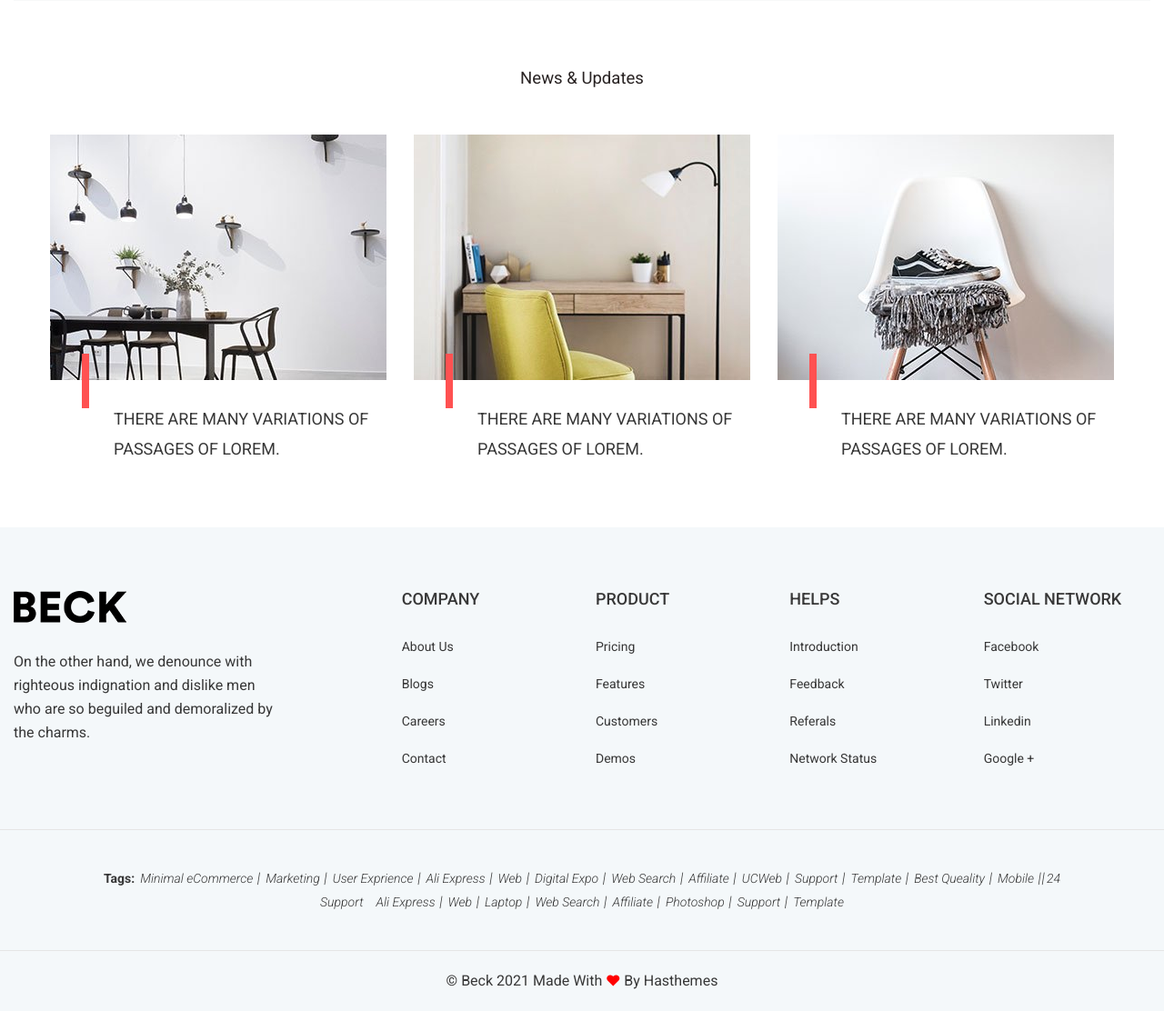
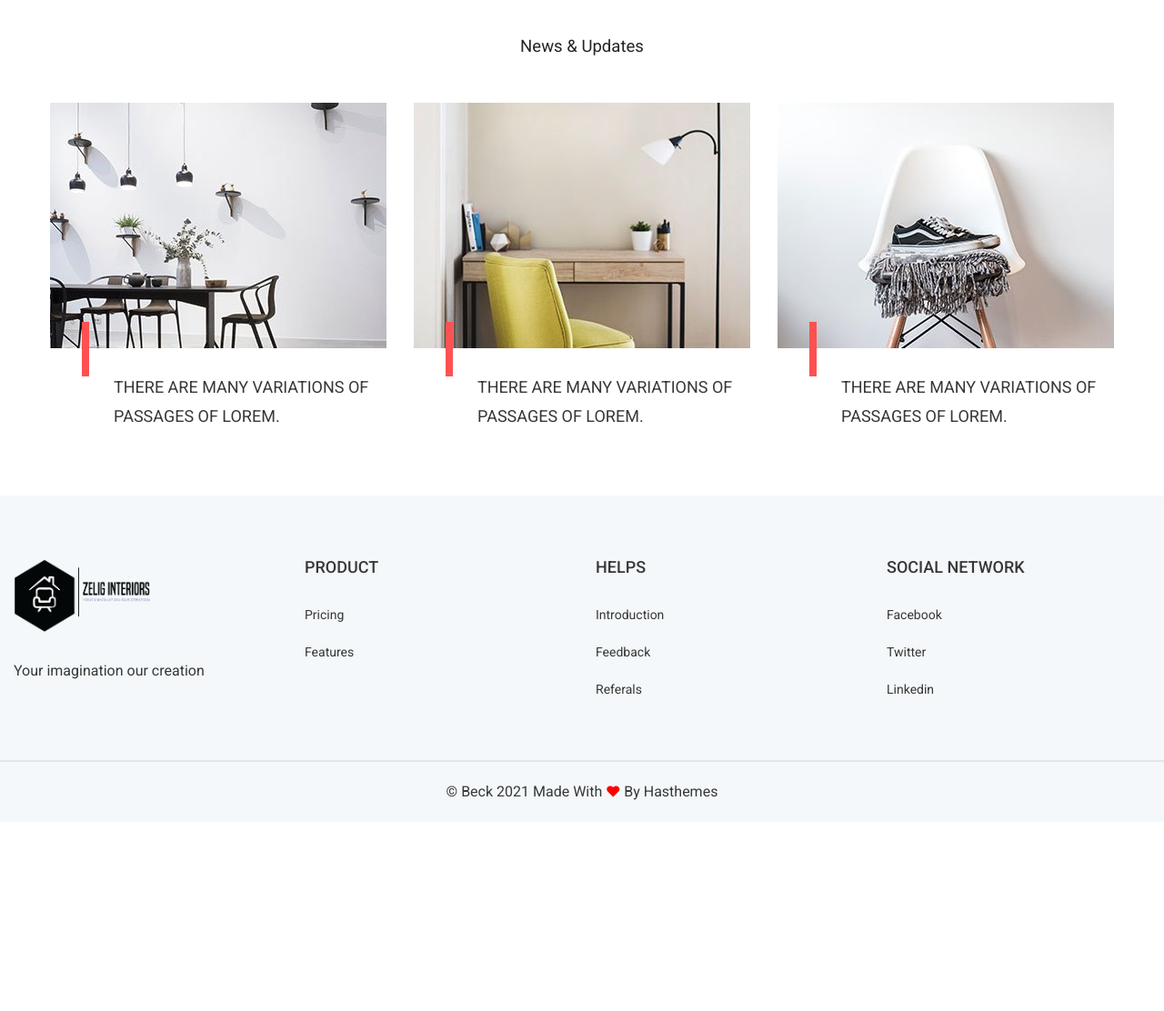
Before and after one commit to peter88tom/zelig_interiors, a Django app: page /store in a window 1280 px wide. Shown: the part 3215-4327 px from the top of the page at 91% size. After the commit the page ends 4095 px from the top, so only its background shows below. Run offline with Django 3.2, Linux system fonts and the light colour scheme; some libraries are stand-ins or nearby versions.

Commit message:
Clean up footer and top menu

```diff
--- a/store/templates/partials/footer.html
+++ b/store/templates/partials/footer.html
@@ -6,39 +6,25 @@
                             <div class="footer-widget">
                                 <div class="textwidget">
                                     <figure class="footer-logo mb--30">
-                                        <img src="{% static 'assets/img/logo/logo.png' %}" alt="Logo">
+                                        <img src="{% static 'assets/img/logo/zelig_logo.png' %}" alt="Logo" width="150" height="80">
                                     </figure>
-                                    <p>On the other hand, we denounce with righteous indignation and dislike men who are so beguiled and demoralized by the charms. </p>
+                                    <p>Your imagination our creation </p>
                                 </div>
                             </div>
                         </div>
-                        <div class="col-lg-2 col-sm-3 offset-lg-1 offset-sm-2 mb-md--45">
-                            <div class="footer-widget">
-                                <h3 class="widget-title mb--35 mb-sm--20">Company</h3>
-                                <div class="footer-widget">
-                                    <ul class="footer-menu">
-                                        <li><a href="index.html">About Us</a></li>
-                                        <li><a href="blog.html">Blogs</a></li>
-                                        <li><a href="#">Careers</a></li>
-                                        <li><a href="contact-us.html">Contact</a></li>
-                                    </ul>
-                                </div>
-                            </div>
-                        </div>
-                        <div class="col-lg-2 col-sm-4 offset-md-1 offset-lg-0 mb-xs--45">
+
+                        <div class="col-lg-3 col-sm-4 offset-md-1 offset-lg-0 mb-xs--45">
                             <div class="footer-widget">
                                 <h3 class="widget-title mb--35 mb-sm--20">Product</h3>
                                 <div class="footer-widget">
                                     <ul class="footer-menu">
                                         <li><a href="#">Pricing</a></li>
                                         <li><a href="#">Features</a></li>
-                                        <li><a href="#">Customers</a></li>
-                                        <li><a href="#">Demos</a></li>
                                     </ul>
                                 </div>
                             </div>
                         </div>
-                        <div class="col-lg-2 col-sm-4 mb-xs--45">
+                        <div class="col-lg-3 col-sm-4 mb-xs--45">
                             <div class="footer-widget">
                                 <h3 class="widget-title mb--35 mb-sm--20">Helps</h3>
                                 <div class="footer-widget">
@@ -46,12 +32,12 @@
                                         <li><a href="#">Introduction</a></li>
                                         <li><a href="#">Feedback</a></li>
                                         <li><a href="#">Referals</a></li>
-                                        <li><a href="#">Network Status</a></li>
+
                                     </ul>
                                 </div>
                             </div>
                         </div>
-                        <div class="col-lg-2 col-md-3 col-sm-4">
+                        <div class="col-lg-3 col-md-3 col-sm-4">
                             <div class="footer-widget">
                                 <h3 class="widget-title mb--35 mb-sm--20">Social Network</h3>
                                 <div class="footer-widget">
@@ -59,7 +45,7 @@
                                         <li><a href="#">Facebook</a></li>
                                         <li><a href="#">Twitter</a></li>
                                         <li><a href="#">Linkedin</a></li>
-                                        <li><a href="#">Google +</a></li>
+
                                     </ul>
                                 </div>
                             </div>
@@ -67,41 +53,7 @@
                     </div>
                 </div>
             </div>
-            <div class="footer-middle ptb--40">
-                <div class="container">
-                    <div class="row justify-content-center">
-                        <div class="col-lg-11">
-                            <div class="footer-widget">
-                                <div class="taglist">
-                                    <span>Tags:</span>
-                                    <a href="#">Minimal eCommerce</a>
-                                    <a href="#">Marketing</a>
-                                    <a href="#">User Exprience</a>
-                                    <a href="#">Ali Express</a>
-                                    <a href="#">Web</a>
-                                    <a href="#">Digital Expo</a>
-                                    <a href="#">Web Search</a>
-                                    <a href="#">Affiliate</a>
-                                    <a href="#">UCWeb</a>
-                                    <a href="#">Support</a>
-                                    <a href="#">Template</a>
-                                    <a href="#">Best Queality</a>
-                                    <a href="#">Mobile</a>
-                                    <a href="#">24 Support</a>
-                                    <a href="#">Ali Express</a>
-                                    <a href="#">Web</a>
-                                    <a href="#">Laptop</a>
-                                    <a href="#">Web Search</a>
-                                    <a href="#">Affiliate</a>
-                                    <a href="#">Photoshop</a>
-                                    <a href="#">Support</a>
-                                    <a href="#">Template</a>
-                                </div>
-                            </div>
-                        </div>
-                    </div>
-                </div>
-            </div>
+
             <div class="footer-bottom">
                 <div class="container-fluid">
                     <div class="row border-top ptb--20">
--- a/store/templates/partials/top_menu.html
+++ b/store/templates/partials/top_menu.html
@@ -8,7 +8,7 @@
                                     <div class="header__main-left">
                                         <div class="logo">
                                             <a href="{% url 'homepage' %}" class="logo--normal">
-                                                <img src="{% static 'assets/img/logo/zelig_logo.png' %}" alt="Logo">
+                                                <img src="{% static 'assets/img/logo/zelig_logo.png' %}" alt="Logo" width="150" height="80">
                                             </a>
                                         </div>
                                     </div>
```
